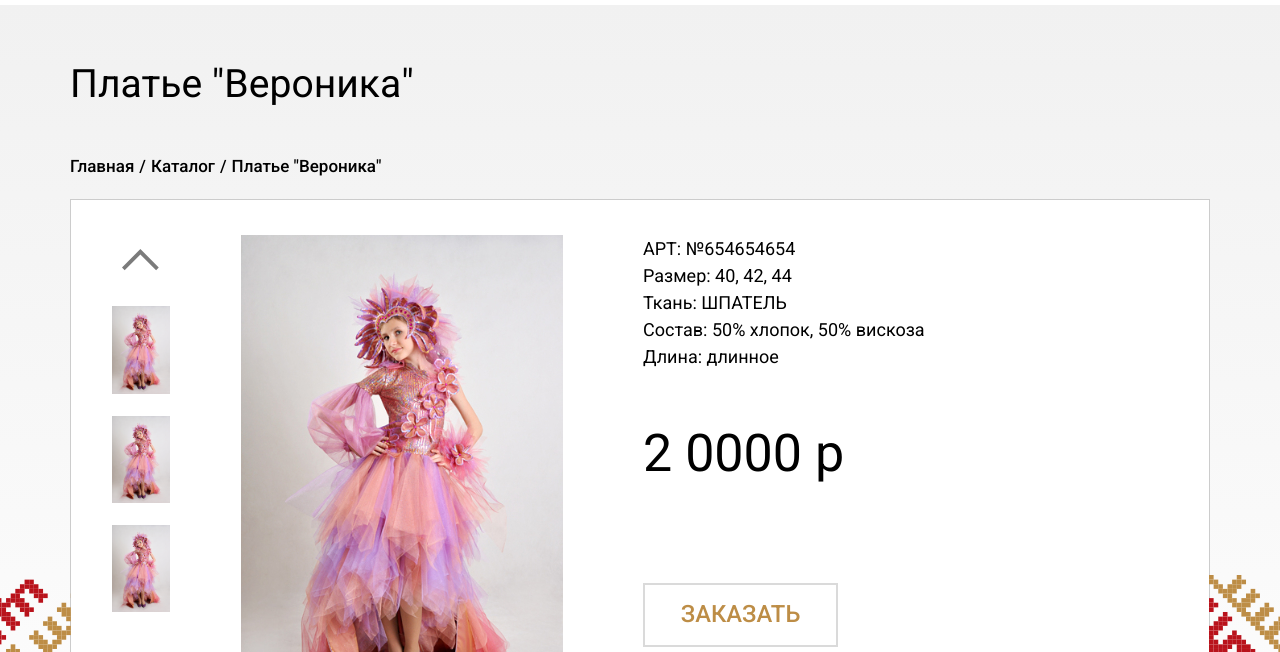
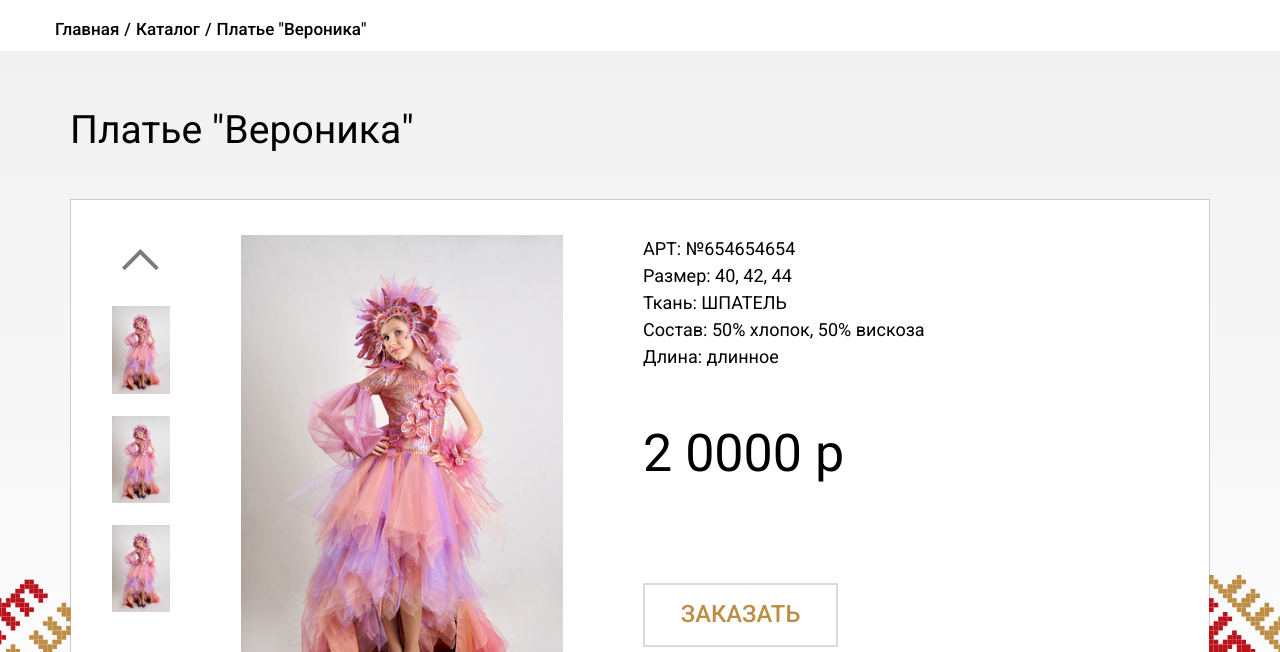
Before and after one commit to quasar46/pokrof, a website built with webpack: page gallery_2.html in a window 1280 px wide. Shown: the part 148-800 px from the top of the page. Built offline with nearby package versions, Linux system fonts and the light colour scheme; files whose address does not match are found by name.

Commit message:
edit breadcrumbs

```diff
--- a/gallery_2.html
+++ b/gallery_2.html
@@ -88,14 +88,7 @@
           </p>
         </a>
       </div>
-    </div>
-    <!-- header-bottom -->
-  </header>
-  <main class="main fill-bg">
-
-    <section class="main-gallery main-gallery--mod container">
-      <h2 class="title title--mod2">Платье "Вероника"</h2>
-      <ul class="breadcrumbs">
+      <ul class="breadcrumbs container">
         <li class="breadcrumbs__item">
           <a href="index.html">Главная </a>
         </li>
@@ -108,6 +101,14 @@
           <a>Платье "Вероника" </a>
         </li>
       </ul>
+    </div>
+    <!-- header-bottom -->
+  </header>
+  <main class="main fill-bg">
+
+    <section class="main-gallery main-gallery--mod container">
+      <h2 class="title title--mod2">Платье "Вероника"</h2>
+
       <div class="main-gallery-body">
         <div class="main-gallery-wrap">
           <div class="main-gallery-slider">
--- a/src/style/scss/module/_html.scss
+++ b/src/style/scss/module/_html.scss
@@ -55,8 +55,7 @@
   font-weight: 500;
   list-style: none;
   padding: 0;
-  margin: 0;
-  margin-bottom: 20px;
+  margin-top: 20px;
   .slash {
     padding: 0 5px;
   }
```
Also changed, not shown: css/style.css.
